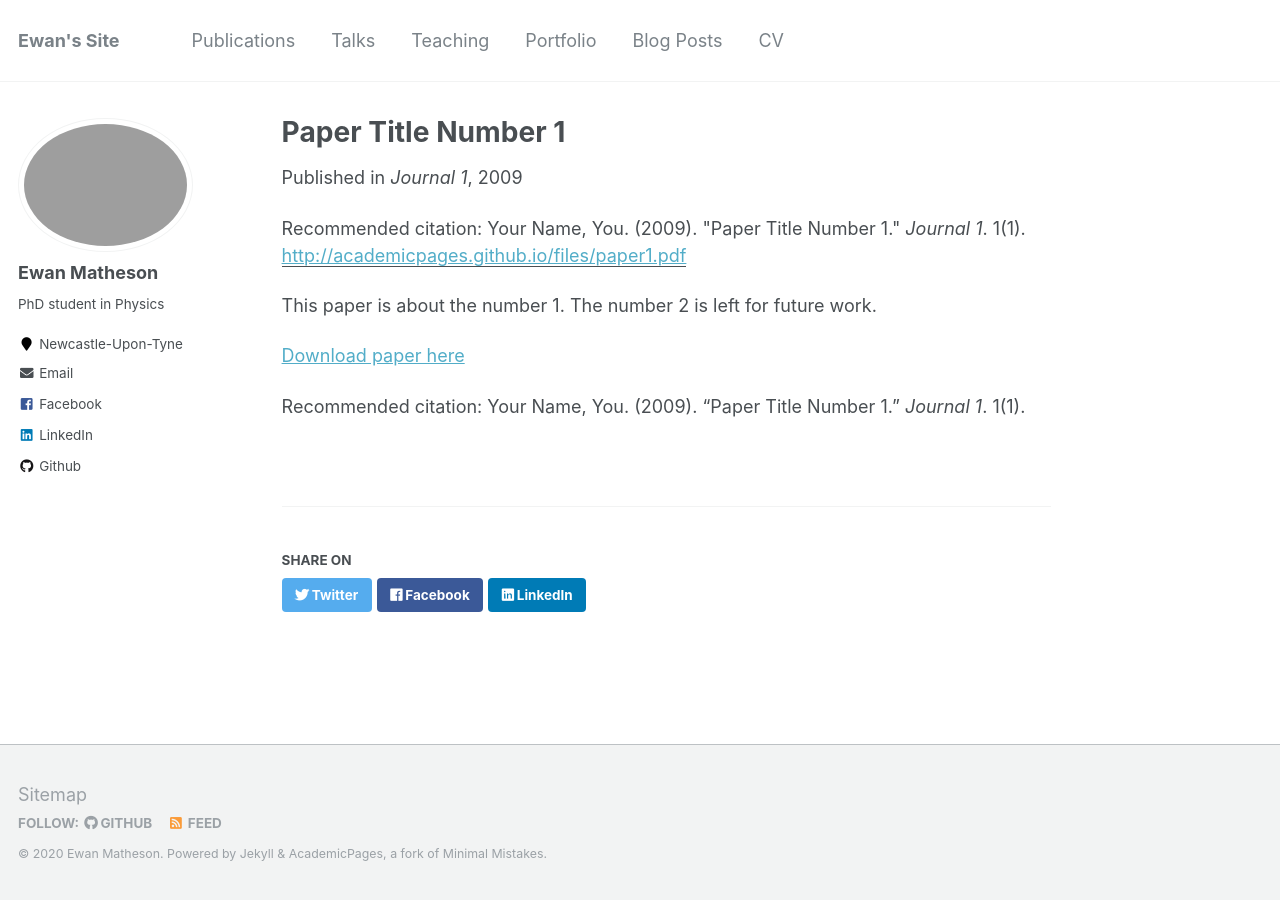
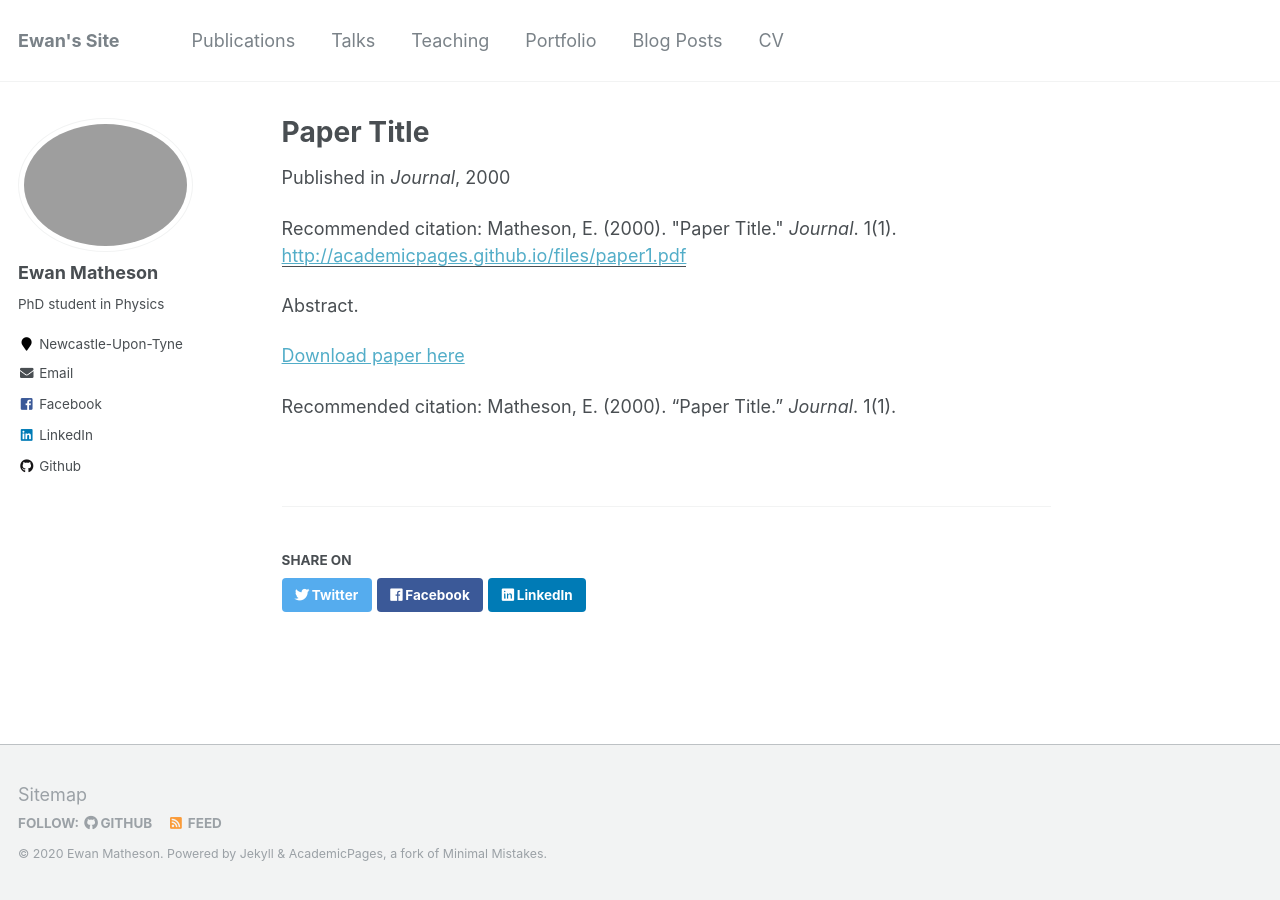
Before and after one commit to EwanMatheson/ewanmatheson.github.io, a Jekyll site: the page built from _publications/2000-02-02-papertitle.md, in a window 1280 px wide. Built offline with Jekyll 4.4.1, drawn with Linux system fonts in a browser that asks for light colours.

Commit message:
Update 2000-02-02-papertitle.md

```diff
--- a/_publications/2000-02-02-papertitle.md
+++ b/_publications/2000-02-02-papertitle.md
@@ -1,15 +1,15 @@
 ---
-title: "Paper Title Number 1"
+title: "Paper Title"
 collection: publications
 permalink: /publication/2000-02-02-papertitle
-excerpt: 'This paper is about the number 1. The number 2 is left for future work.'
-date: 2009-10-01
-venue: 'Journal 1'
+excerpt: 'Abstract.'
+date: 2000-02-02
+venue: 'Journal'
 paperurl: 'http://academicpages.github.io/files/paper1.pdf'
-citation: 'Your Name, You. (2009). &quot;Paper Title Number 1.&quot; <i>Journal 1</i>. 1(1).'
+citation: 'Matheson, E. (2000). &quot;Paper Title.&quot; <i>Journal</i>. 1(1).'
 ---
-This paper is about the number 1. The number 2 is left for future work.
+Abstract.
 
 [Download paper here](http://academicpages.github.io/files/paper1.pdf)
 
-Recommended citation: Your Name, You. (2009). "Paper Title Number 1." <i>Journal 1</i>. 1(1).
+Recommended citation: Matheson, E. (2000). "Paper Title." <i>Journal</i>. 1(1).
```
